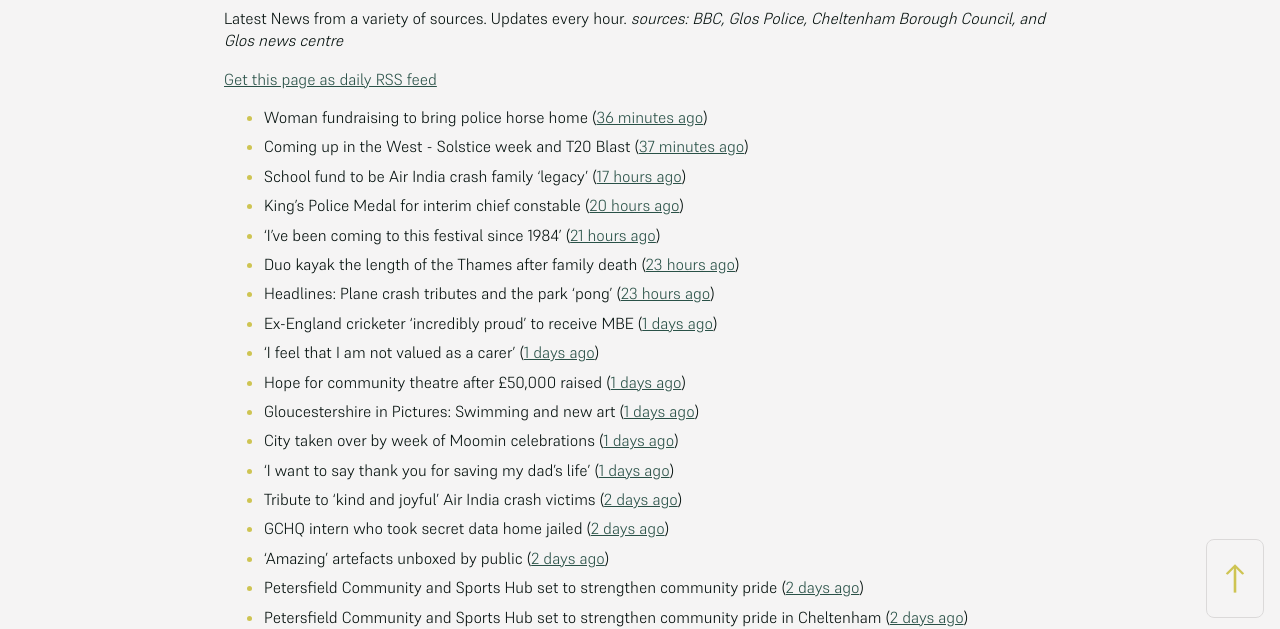
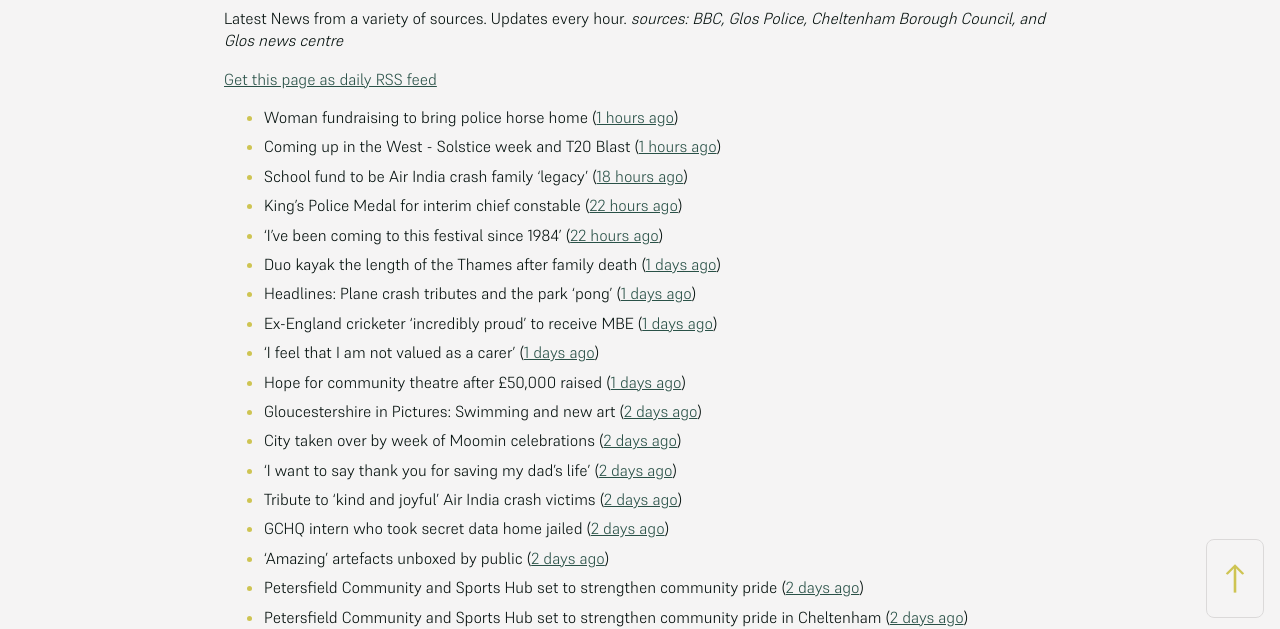
Before and after one commit to mat-0/cheltenham-open-data, a Jekyll site: the page built from _pages/news.md, in a window 1280 px wide. Shown: the part 266-895 px from the top of the page. Built offline with Jekyll 4.4.1, drawn with Linux system fonts in a browser that asks for light colours.

Commit message:
Updated 2025-06-16 07:00:04

```diff
--- a/_pages/news.md
+++ b/_pages/news.md
@@ -12,19 +12,19 @@ _sources: BBC, Glos Police, Cheltenham Borough Council, and Glos news centre_
 [Get this page as daily RSS feed](/daily.rss)
 
 <!-- news_marker starts -->
-- Woman fundraising to bring police horse home ([36 minutes ago](https://www.bbc.com/news/articles/c1ld0n474llo))
-- Coming up in the West - Solstice week and T20 Blast ([37 minutes ago](https://www.bbc.com/news/articles/c4g3nze858lo))
-- School fund to be Air India crash family 'legacy' ([17 hours ago](https://www.bbc.com/news/articles/c5y5ygl2g31o))
-- King's Police Medal for interim chief constable ([20 hours ago](https://www.bbc.com/news/articles/c39x9jz8ez1o))
-- 'I've been coming to this festival since 1984' ([21 hours ago](https://www.bbc.com/news/articles/clyny53kdg4o))
-- Duo kayak the length of the Thames after family death ([23 hours ago](https://www.bbc.com/news/articles/c79ep5dqpd3o))
-- Headlines: Plane crash tributes and the park 'pong' ([23 hours ago](https://www.bbc.com/news/articles/czdy9lymrmgo))
+- Woman fundraising to bring police horse home ([1 hours ago](https://www.bbc.com/news/articles/c1ld0n474llo))
+- Coming up in the West - Solstice week and T20 Blast ([1 hours ago](https://www.bbc.com/news/articles/c4g3nze858lo))
+- School fund to be Air India crash family 'legacy' ([18 hours ago](https://www.bbc.com/news/articles/c5y5ygl2g31o))
+- King's Police Medal for interim chief constable ([22 hours ago](https://www.bbc.com/news/articles/c39x9jz8ez1o))
+- 'I've been coming to this festival since 1984' ([22 hours ago](https://www.bbc.com/news/articles/clyny53kdg4o))
+- Duo kayak the length of the Thames after family death ([1 days ago](https://www.bbc.com/news/articles/c79ep5dqpd3o))
+- Headlines: Plane crash tributes and the park 'pong' ([1 days ago](https://www.bbc.com/news/articles/czdy9lymrmgo))
 - Ex-England cricketer 'incredibly proud' to receive MBE ([1 days ago](https://www.bbc.com/news/articles/cql2qnr0kveo))
 - 'I feel that I am not valued as a carer' ([1 days ago](https://www.bbc.com/news/articles/czdyzvrld34o))
 - Hope for community theatre after £50,000 raised ([1 days ago](https://www.bbc.com/news/articles/c3rpgenlq8jo))
-- Gloucestershire in Pictures: Swimming and new art ([1 days ago](https://www.bbc.com/news/articles/ckgr8gzq8rjo))
-- City taken over by week of Moomin celebrations ([1 days ago](https://www.bbc.com/news/articles/c79e092j1qyo))
-- 'I want to say thank you for saving my dad's life' ([1 days ago](https://www.bbc.com/news/articles/c8jg40v7l00o))
+- Gloucestershire in Pictures: Swimming and new art ([2 days ago](https://www.bbc.com/news/articles/ckgr8gzq8rjo))
+- City taken over by week of Moomin celebrations ([2 days ago](https://www.bbc.com/news/articles/c79e092j1qyo))
+- 'I want to say thank you for saving my dad's life' ([2 days ago](https://www.bbc.com/news/articles/c8jg40v7l00o))
 - Tribute to 'kind and joyful' Air India crash victims ([2 days ago](https://www.bbc.com/news/articles/c20qv62dxq6o))
 - GCHQ intern who took secret data home jailed ([2 days ago](https://www.bbc.com/news/articles/c14k3xlj6rpo))
 - 'Amazing' artefacts unboxed by public ([2 days ago](https://www.bbc.com/news/articles/cgeglpyez20o))
```
Also changed, not shown: _data/flood.json (+5 -27 lines), index.md (+5 -5 lines).
